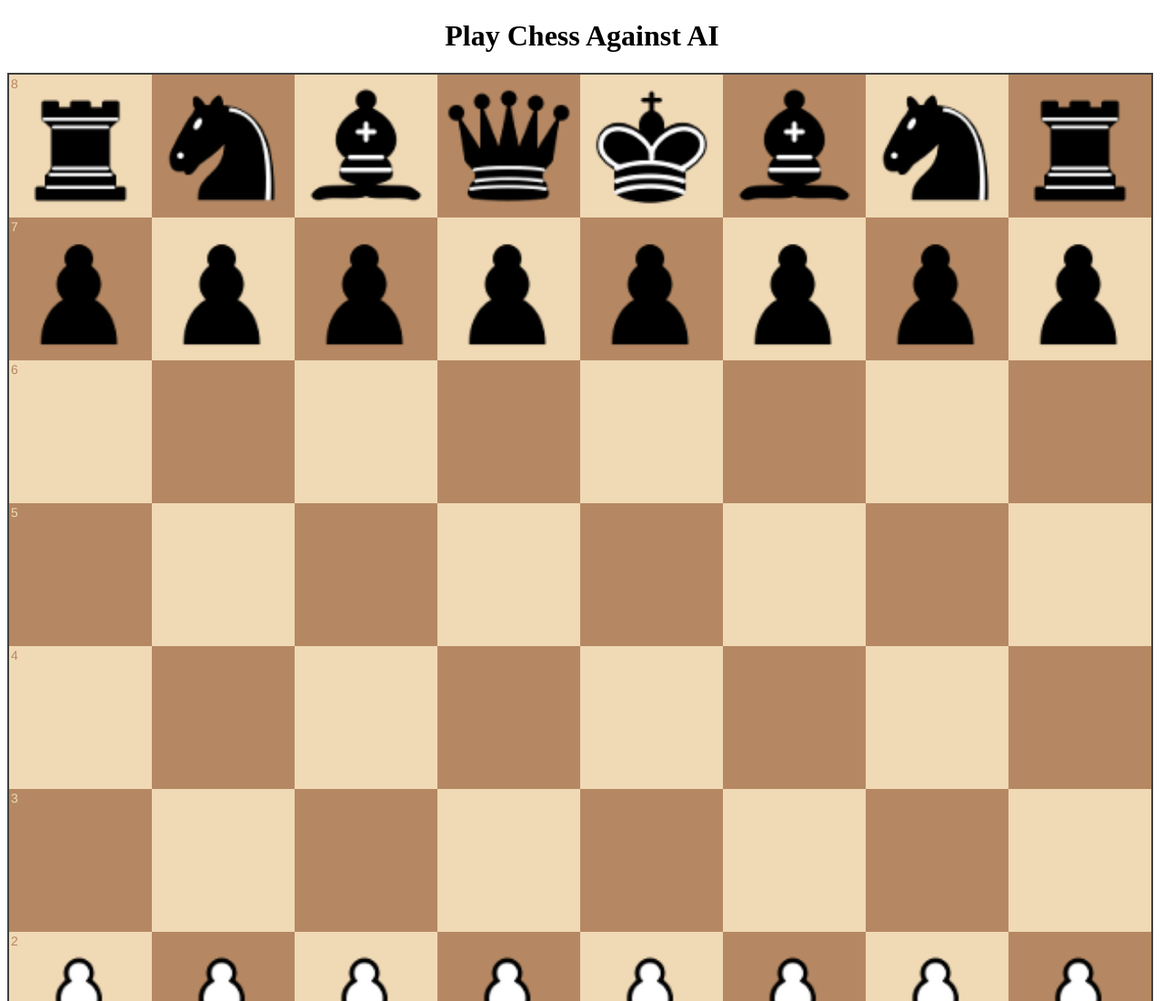
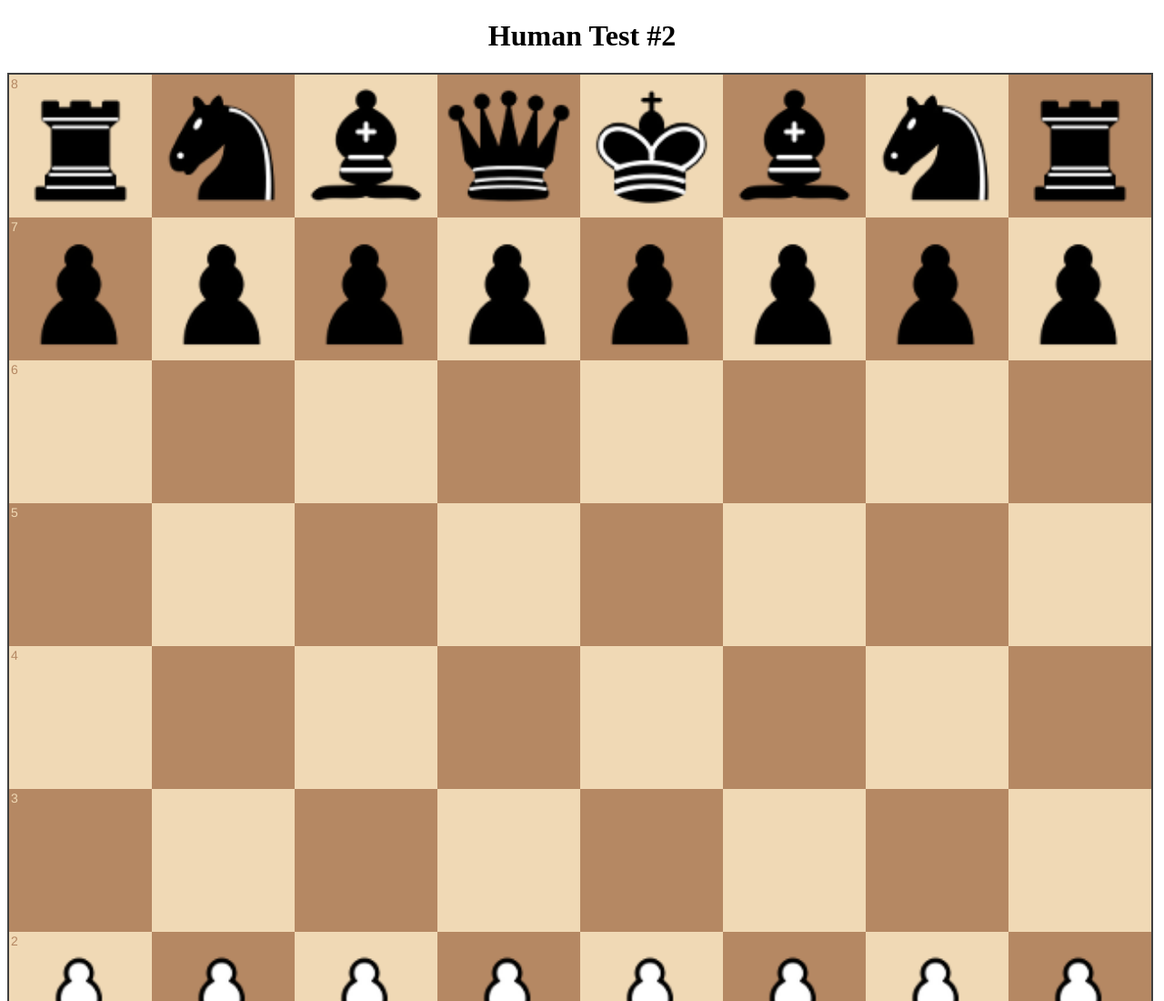
Before and after one commit to Rivercraft911/Rivercraft911.github.io, a plain HTML site: page chess.html in a window 1280 px wide. Shown: the top 1100 px of the page at 91% size. Drawn offline with nearby package versions, Linux system fonts and the light colour scheme; files that its build step writes are made by us from their sources; files whose address does not match are found by name.

Commit message:
Update chess.html

```diff
--- a/chess.html
+++ b/chess.html
@@ -10,7 +10,7 @@
 </head>
 <body>
     <div style="text-align: center;">
-        <h1>Play Chess Against AI</h1>
+        <h1>Human Test #2</h1>
         <div id="board" style="margin: 0 auto;"></div>
         <br>
         <button id="newGame">New Game</button>
```
